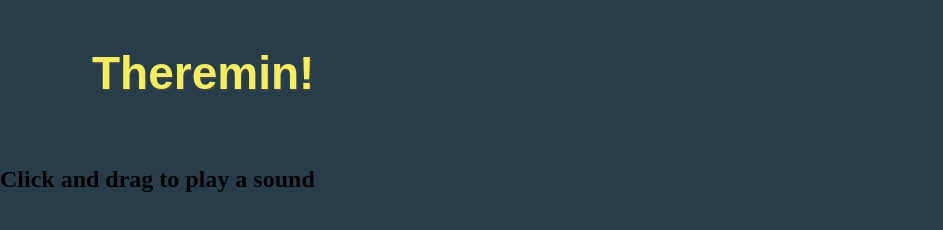
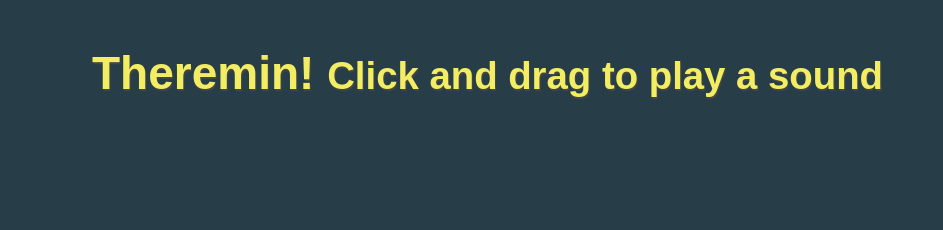
Before and after one commit to mtjm046/theremin, a plain HTML site: page index.html in a window 1280 px wide. Shown: the whole page, without its empty margins (0-943 px from the left). Drawn offline with Linux system fonts and the light colour scheme.

Commit message:
Update index.html

```diff
--- a/index.html
+++ b/index.html
@@ -8,8 +8,7 @@
         <link rel="stylesheet" href="main.css" />
     </head>
     <body>
-        <h1 class="tk-orgovan-rounded-web">Theremin!</h1>
-        <h2 class="tk-orgovan-rounded-web">Click and drag to play a sound</h2>
+        <h1 class="tk-orgovan-rounded-web">Theremin! <small>Click and drag to play a sound</small></h1>
         <div id="circle"></div>
         <script src="theremin.js"></script>
     </body>
```
